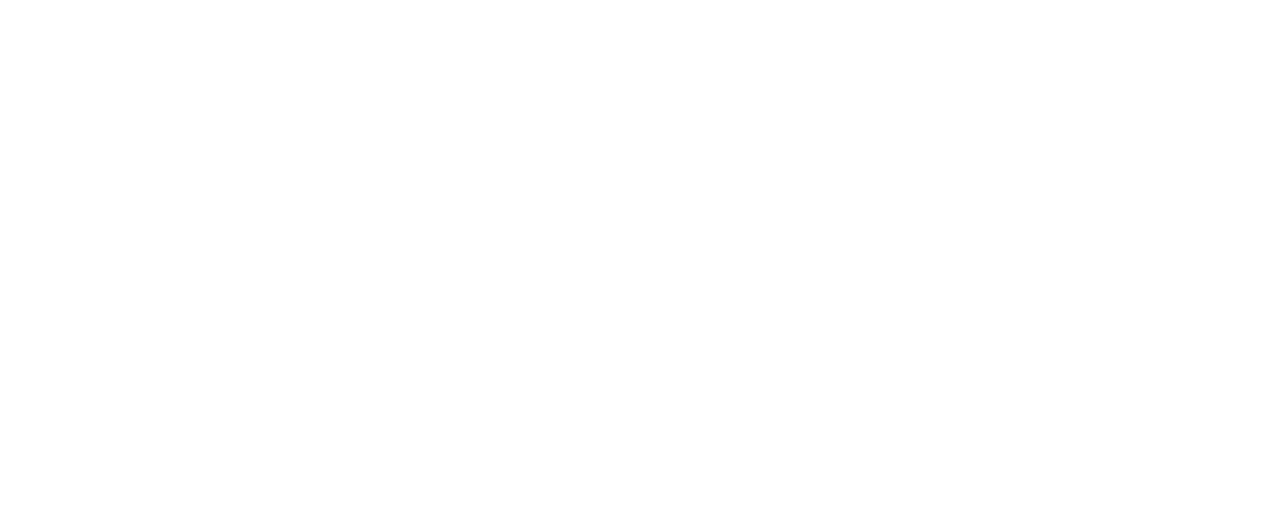
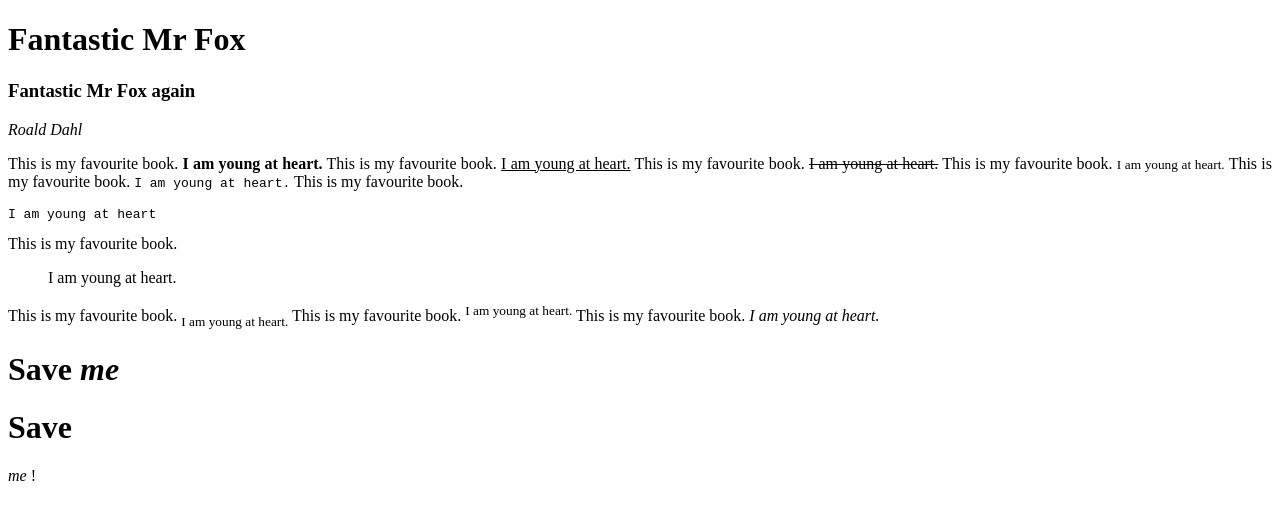
Before and after one commit to alveanlee/ciy042018, a plain HTML site: page 02_01_texts/page.html in a window 1280 px wide. Drawn offline with Linux system fonts and the light colour scheme.

Commit message:
exercise 1
exercise 1

```diff
--- a/02_01_texts/page.html
+++ b/02_01_texts/page.html
@@ -11,14 +11,34 @@
 <body>
 
 	<!-- 1. create a <h1> title with the text: Fantastic Mr Fox -->
-
-
+<h1>Fantastic Mr Fox</h1>
+<h3>Fantastic Mr Fox again</h3>
 	<!-- 2. create a <h3> subtitle with the text: by Roald Dahl -->
 	<!-- 3. Make the words 'Roald Dahl' italic by putting <em>...</em> around it -->
 
+<em>Roald Dahl</em>
+	<!-- 4. create a <p> paragraph with the text: This is my favorite book. I am young at heart. -->
+<p align="justify">
+	This is my favourite book.  <strong>I am young at heart.</strong>
+	This is my favourite book.  <u>I am young at heart.</u>
+	This is my favourite book.  <strike>I am young at heart.</strike>
+	This is my favourite book.  <small>I am young at heart.</small>
+	This is my favourite book.  <tt>I am young at heart.</tt>
+	This is my favourite book.  <pre>I am young at heart</pre>
+	This is my favourite book.  <blockquote>I am young at heart.</blockquote>
+	This is my favourite book.  <sub>I am young at heart.</sub>
+	This is my favourite book.  <sup>I am young at heart.</sup>
+	This is my favourite book.  <em>I am young at heart.</em>
+</p>
 
-	<!-- 4. create a <p> paragraph with the text: This is my favorite book. I am young at heart. -->
+<h1>Save <em>me</em>
+</h1>
 
+<h1>Save</h1>
+<em>me</em> !
+
+</body>
+</html>
 
 </body>
 
```
Also changed, not shown: 01_basic_setup/page.html (+15 -0 lines), 1 other file.
